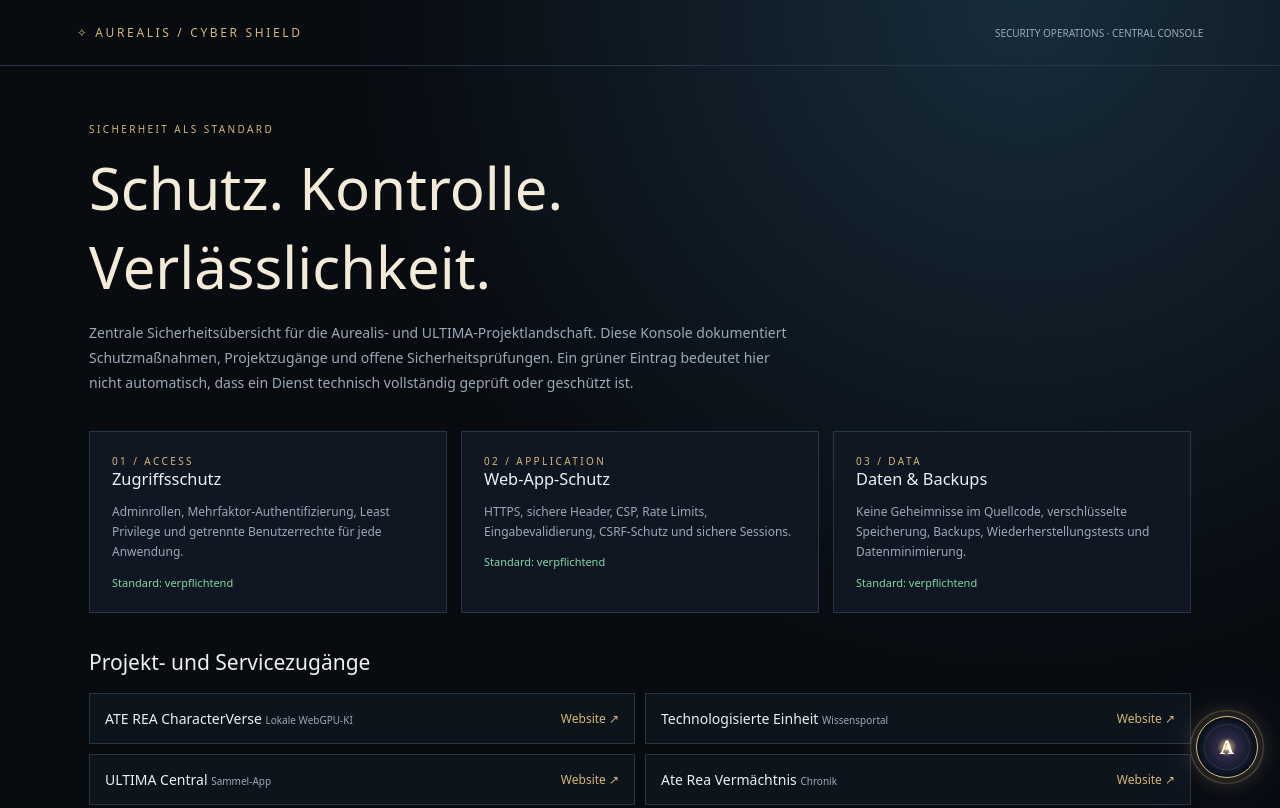
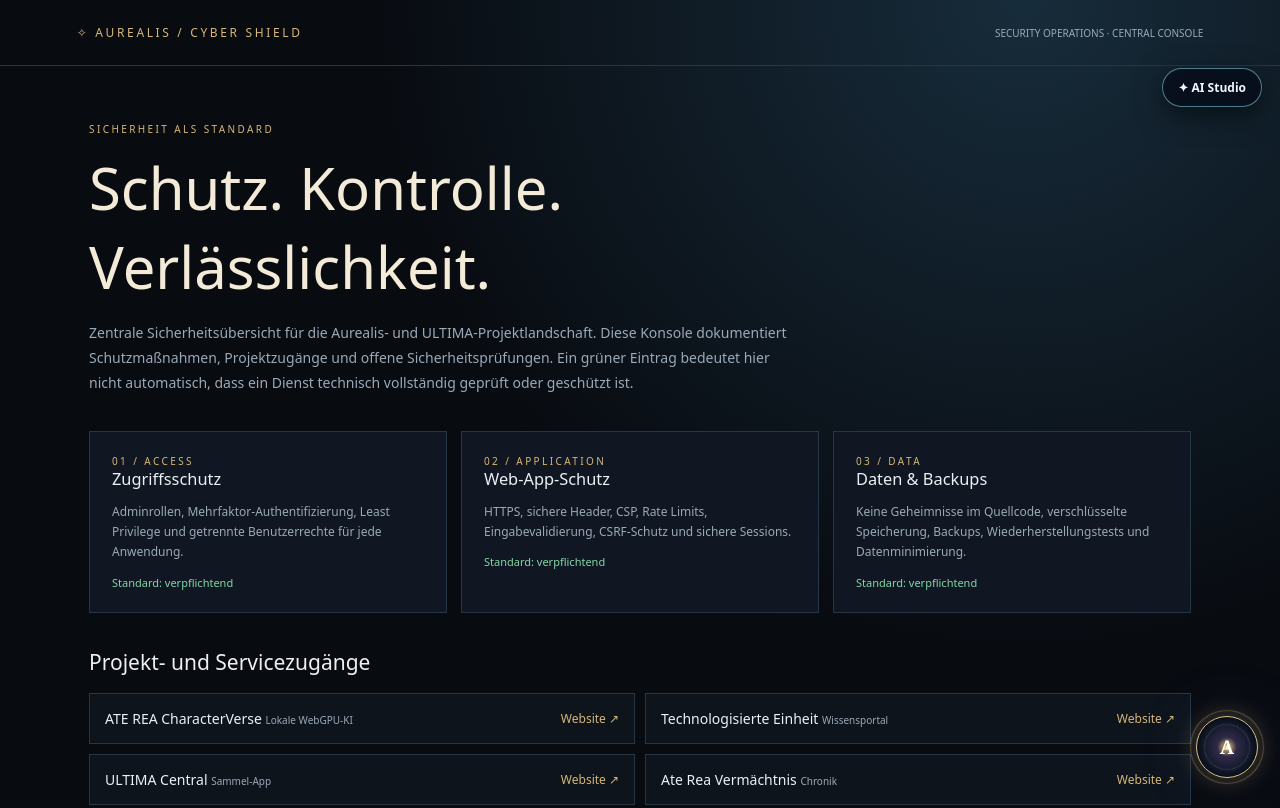
Before and after one commit to gaussa72-boop/Aurealis-Creative-AI, a plain HTML site: page cyber-shield/index.html in a window 1280 px wide. Shown: the top 808 px of the page. Drawn offline with Linux system fonts and the light colour scheme; no server answers.

Commit message:
Add AI Studio link to Aurealis Cyber Shield microsite

```diff
--- a/cyber-shield/index.html
+++ b/cyber-shield/index.html
@@ -20,4 +20,4 @@
 <label class="check"><input type="checkbox"> Uploads auf Dateityp, Größe und Schadsoftware geprüft</label>
 </div>
 <div class="notice"><strong>Wichtige Abgrenzung:</strong> Dieses Portal ist die zentrale Sicherheitskonsole und Checkliste. Es kann nicht automatisch in fremde Anwendungen eingreifen. Die tatsächliche Absicherung entsteht erst, wenn Middleware, Authentifizierung, Datenbankregeln und Monitoring in jeden einzelnen Webservice integriert und getestet werden. Ungeprüfte Services werden daher nicht als geschützt ausgegeben.</div></main><footer>AUREALIS CYBER SHIELD · SECURITY BY DESIGN · SECURITY STATUS MUST BE VERIFIED PER SERVICE</footer><script>window.AITE_CONFIG={persona:"tech",localModel:"qwen3.5:4b"};</script><script src="/static/aite/aite.js" defer></script>
-</body></html>
+<a id="project-ai-studio-link" href="/ai-studio.html">✦ AI Studio</a><style>#project-ai-studio-link{position:fixed;top:68px;right:18px;z-index:2147483000;padding:10px 15px;border:1px solid #8fdcf088;border-radius:999px;background:rgba(8,14,28,.94);color:#f2f7ff;font:700 12px system-ui;text-decoration:none;box-shadow:0 8px 28px #0008}</style></body></html>
```
